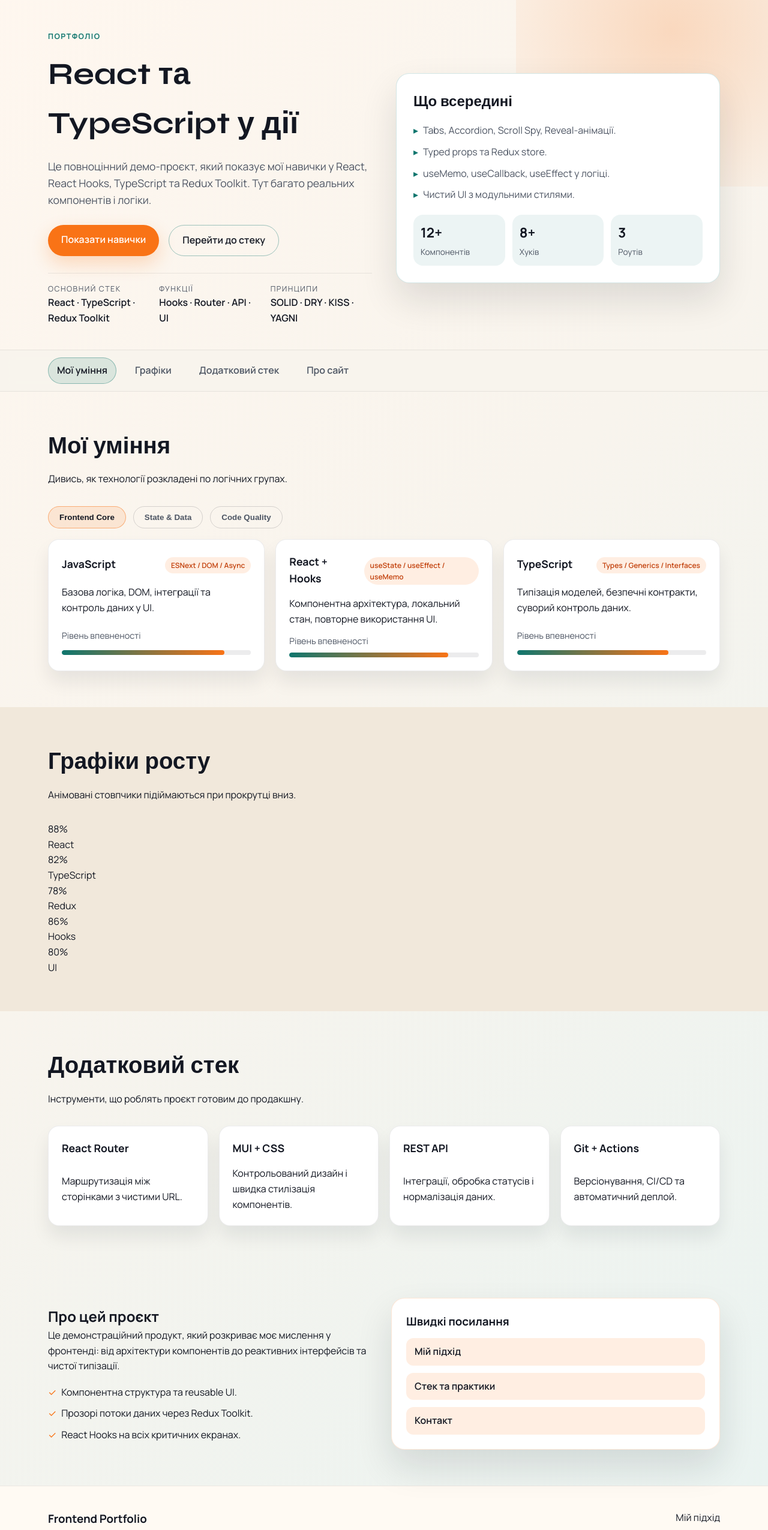
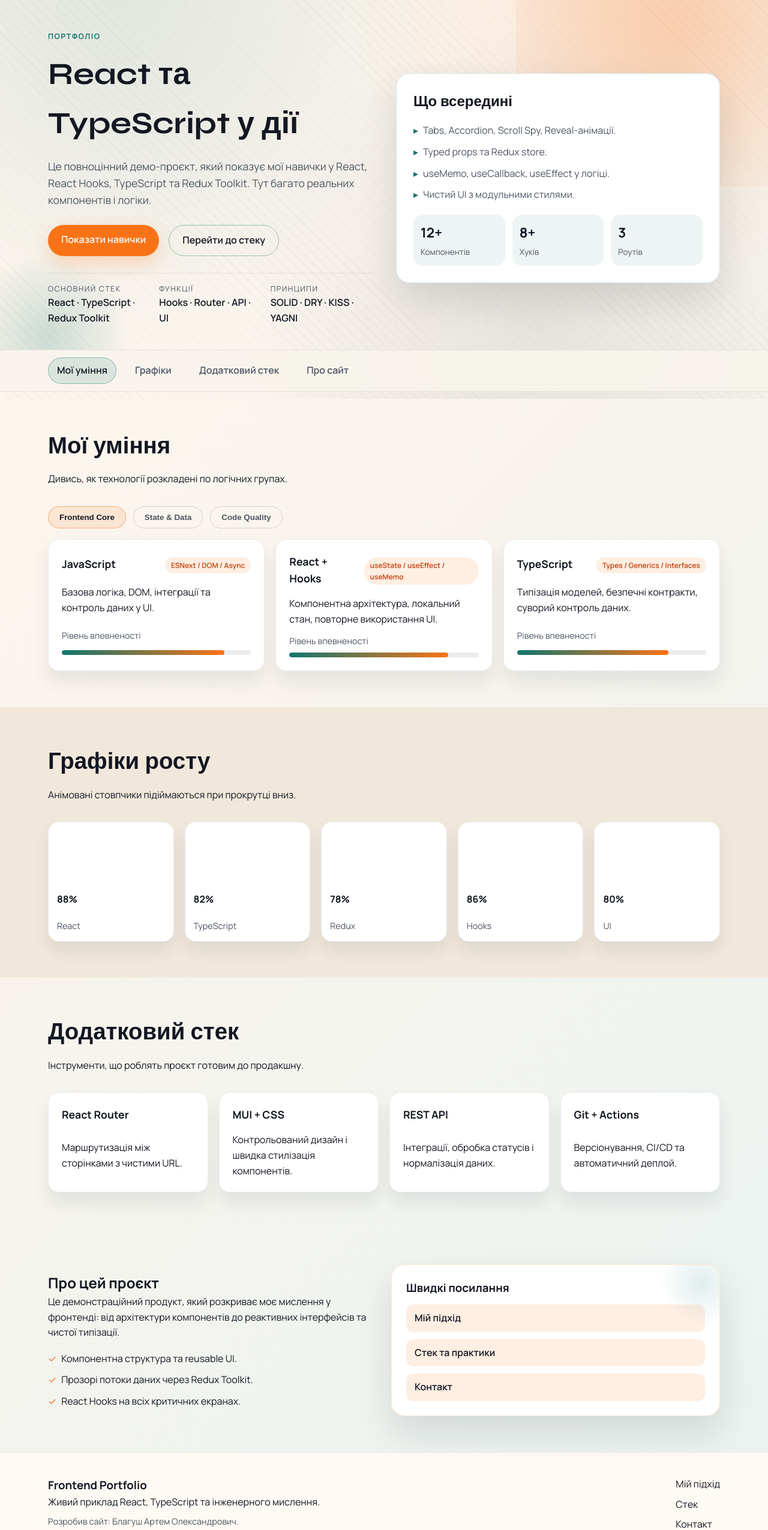
Before and after one commit to desmodaus/promo, a React (Vite) app: page / in a window 1280 px wide. Shown: the part 135-2686 px from the top of the page at 60% size. Built offline with nearby package versions, Linux system fonts and the light colour scheme.

Commit message:
Enhance visuals and chart styles

```diff
--- a/src/styles/index.css
+++ b/src/styles/index.css
@@ -27,6 +27,19 @@ body {
   color: var(--ink);
   line-height: 1.6;
   min-height: 100vh;
+}
+
+body::before {
+  content: "";
+  position: fixed;
+  inset: 0;
+  background-image:
+    radial-gradient(circle at 15% 15%, rgba(15, 118, 110, 0.12), transparent 45%),
+    radial-gradient(circle at 85% 10%, rgba(249, 115, 22, 0.12), transparent 40%),
+    radial-gradient(circle at 70% 85%, rgba(19, 23, 34, 0.08), transparent 45%),
+    repeating-linear-gradient(45deg, rgba(19, 23, 34, 0.04) 0 1px, transparent 1px 12px);
+  pointer-events: none;
+  z-index: -1;
 }
 
 a {
@@ -130,6 +143,17 @@ a {
   overflow: hidden;
 }
 
+.hero-primary::before {
+  content: "";
+  position: absolute;
+  width: 280px;
+  height: 280px;
+  background: radial-gradient(circle, rgba(15, 118, 110, 0.2), transparent 70%);
+  bottom: -120px;
+  left: -60px;
+  z-index: 0;
+}
+
 .hero-primary::after {
   content: "";
   position: absolute;
@@ -208,6 +232,18 @@ a {
   box-shadow: var(--shadow);
   border: 1px solid rgba(15, 118, 110, 0.18);
   animation: floatIn 0.8s ease;
+  position: relative;
+  overflow: hidden;
+}
+
+.hero-card::after {
+  content: "";
+  position: absolute;
+  inset: -40% 30% auto auto;
+  width: 140px;
+  height: 140px;
+  background: radial-gradient(circle, rgba(249, 115, 22, 0.2), transparent 70%);
+  opacity: 0.8;
 }
 
 .hero-card h2 {
@@ -241,6 +277,11 @@ a {
   padding: 12px;
   display: grid;
   gap: 4px;
+  transition: transform 0.25s ease;
+}
+
+.stat-card:hover {
+  transform: translateY(-4px);
 }
 
 .stat-value {
@@ -319,6 +360,12 @@ a {
   box-shadow: 0 18px 30px rgba(19, 23, 34, 0.08);
   display: grid;
   gap: 12px;
+  transition: transform 0.25s ease, box-shadow 0.25s ease;
+}
+
+.card:hover {
+  transform: translateY(-6px);
+  box-shadow: 0 24px 36px rgba(19, 23, 34, 0.14);
 }
 
 .card-top {
@@ -357,6 +404,19 @@ a {
   display: grid;
   gap: 12px;
   box-shadow: var(--shadow);
+  position: relative;
+  overflow: hidden;
+}
+
+.panel::after {
+  content: "";
+  position: absolute;
+  right: -40px;
+  top: -40px;
+  width: 140px;
+  height: 140px;
+  background: radial-gradient(circle, rgba(15, 118, 110, 0.18), transparent 70%);
+  opacity: 0.7;
 }
 
 .panel-link {
@@ -466,6 +526,51 @@ a {
   padding: 8px 14px;
   border-radius: 999px;
   font-weight: 600;
+  transition: transform 0.2s ease;
+}
+
+.tag:hover {
+  transform: translateY(-3px);
+}
+
+.chart-grid {
+  display: grid;
+  grid-template-columns: repeat(auto-fit, minmax(140px, 1fr));
+  gap: 18px;
+  align-items: end;
+}
+
+.chart-bar {
+  background: var(--card);
+  border: 1px solid var(--border);
+  border-radius: 18px;
+  height: 200px;
+  padding: 14px;
+  display: grid;
+  align-content: end;
+  gap: 10px;
+  box-shadow: 0 16px 26px rgba(19, 23, 34, 0.08);
+  position: relative;
+}
+
+.chart-value {
+  font-weight: 700;
+}
+
+.chart-label {
+  font-size: 0.9rem;
+  color: var(--muted);
+}
+
+.chart-fill {
+  height: 0;
+  border-radius: 12px;
+  background: linear-gradient(180deg, rgba(15, 118, 110, 0.95), rgba(249, 115, 22, 0.95));
+  transition: height 1.2s ease;
+}
+
+.chart-grid.is-active .chart-fill {
+  height: var(--value);
 }
 
 .api-preview {
@@ -532,6 +637,12 @@ a {
   flex-wrap: wrap;
 }
 
+.footer-author {
+  margin-top: 8px;
+  color: var(--muted);
+  font-size: 0.9rem;
+}
+
 .footer-links {
   display: grid;
   gap: 8px;
```
